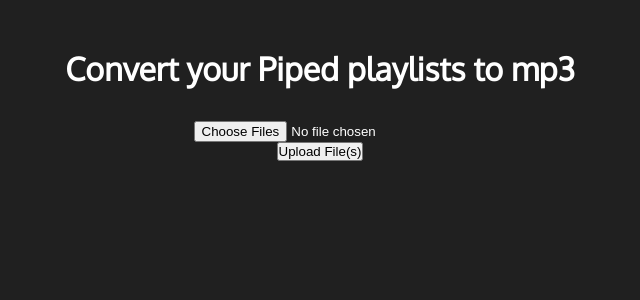
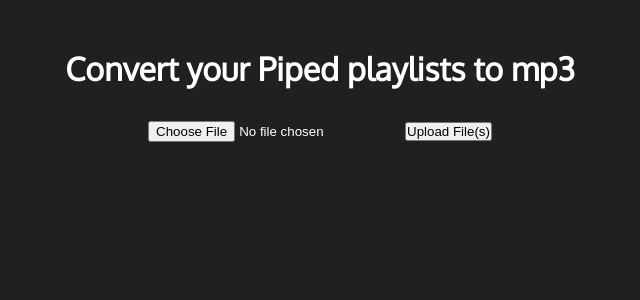
Before and after one commit to E3TU/piped-to-mp3, a Svelte app: page / in a window 1280 px wide. Shown: the top 300 px of the page, without its empty margins (320-960 px from the left). Built offline with nearby package versions, Linux system fonts and the light colour scheme.

Commit message:
Post request front end

```diff
--- a/src/App.svelte
+++ b/src/App.svelte
@@ -1,32 +1,40 @@
 <script lang="ts">
   import "@fontsource/oxygen";
-  let data: any;
 
-  async function fetchData() {
-    const res = await fetch("http://localhost:3000/test");
-    data = await res.json();
-    console.log(data.hello);
+  let files: FileList;
+
+  function handleFileChange(event: any) {
+    files = event.target.files;
   }
 
-  let files: any;
+  async function handleSubmit() {
+    const formData = new FormData();
+    formData.append('file', files[0]); // Assuming you are uploading a single file
 
-  $: if (files) {
-    for (const file of files) {
-      console.log(`${file.name}: ${file.size} bytes`);
+    try {
+        const response = await fetch('http://localhost:3000/upload', {
+            method: 'POST',
+            body: formData
+        });
+
+        // Handle response as needed
+    } catch (error) {
+        console.error('Error uploading file:', error);
     }
-  }
-
+}
 
 </script>
 
 <div class="container">
   <h1 class="heading">Convert your Piped playlists to mp3</h1>
-  <input bind:files id="choose-files" multiple type="file">
-  <button on:click={fetchData}>Upload File(s)</button>
+  <form on:submit|preventDefault={handleSubmit}>
+    <input type="file" bind:files on:change={handleFileChange} id="choose-files" />
+    <button type="submit">Upload File(s)</button>
+  </form>
 </div>
 
 <style>
-  .container{
+  .container {
     display: flex;
     flex-direction: column;
     align-items: center;
@@ -34,11 +42,11 @@
     height: 100vh;
     width: 100%;
   }
-  .heading{
+  .heading {
     color: #fff;
     margin-top: 3rem;
   }
-  #choose-files{
+  #choose-files {
     margin-top: 2rem;
     color: #fff;
   }
```
